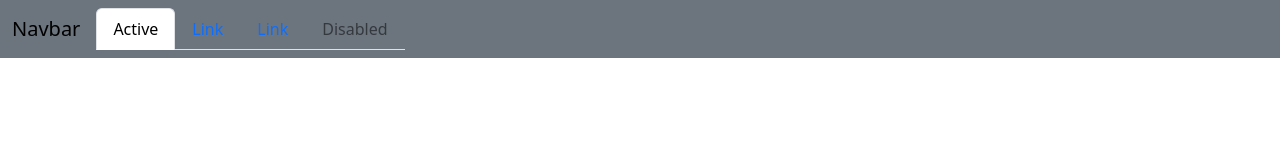
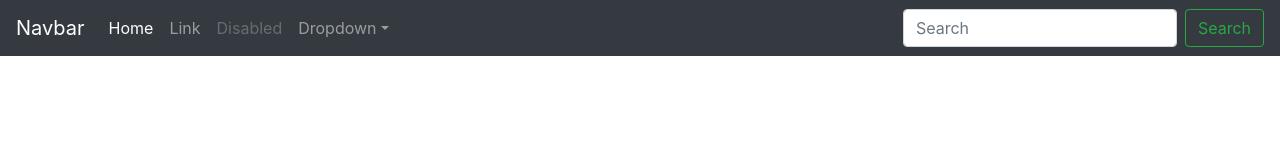
Before and after one commit to TerryD4avis/bootstrapStarterTemplate, a plain HTML site: page index.html in a window 1280 px wide. Drawn offline with nearby package versions, Linux system fonts and the light colour scheme.

Commit message:
navbar base

```diff
--- a/index.html
+++ b/index.html
@@ -18,28 +18,36 @@
   </head>
 
   <body class="text-center">
-    <nav class="navbar navbar-expand-lg bg-secondary">
-        <div class="container-fluid">
+    <nav class="navbar navbar-expand-md navbar-dark bg-dark fixed-top">
         <a class="navbar-brand" href="#">Navbar</a>
-          <button class="navbar-toggler" type="button" data-bs-toggle="collapse" data-bs-target="#navbarNavDropdown" aria-controls="navbarNavDropdown" aria-expanded="false" aria-label="Toggle navigation">
+        <button class="navbar-toggler" type="button" data-toggle="collapse" data-target="#navbarsExampleDefault" aria-controls="navbarsExampleDefault" aria-expanded="false" aria-label="Toggle navigation">
           <span class="navbar-toggler-icon"></span>
         </button>
-          <div class="collapse navbar-collapse" id="navbarNavDropdown">
-            <ul class="nav nav-tabs">
-                <li class="nav-item">
-                  <a class="nav-link active" aria-current="page" href="#">Active</a>
+
+        <div class="collapse navbar-collapse" id="navbarsExampleDefault">
+          <ul class="navbar-nav mr-auto">
+            <li class="nav-item active">
+              <a class="nav-link" href="#">Home <span class="sr-only">(current)</span></a>
             </li>
             <li class="nav-item">
               <a class="nav-link" href="#">Link</a>
             </li>
             <li class="nav-item">
-                  <a class="nav-link" href="#">Link</a>
+              <a class="nav-link disabled" href="#">Disabled</a>
             </li>
-                <li class="nav-item">
-                  <a class="nav-link disabled">Disabled</a>
+            <li class="nav-item dropdown">
+              <a class="nav-link dropdown-toggle" href="http://example.com" id="dropdown01" data-toggle="dropdown" aria-haspopup="true" aria-expanded="false">Dropdown</a>
+              <div class="dropdown-menu" aria-labelledby="dropdown01">
+                <a class="dropdown-item" href="#">Action</a>
+                <a class="dropdown-item" href="#">Another action</a>
+                <a class="dropdown-item" href="#">Something else here</a>
+              </div>
             </li>
           </ul>
-          </div>
+          <form class="form-inline my-2 my-lg-0">
+            <input class="form-control mr-sm-2" type="text" placeholder="Search" aria-label="Search">
+            <button class="btn btn-outline-success my-2 my-sm-0" type="submit">Search</button>
+          </form>
         </div>
       </nav>
 
```
Lines whose indentation alone changed are shown as unchanged.
